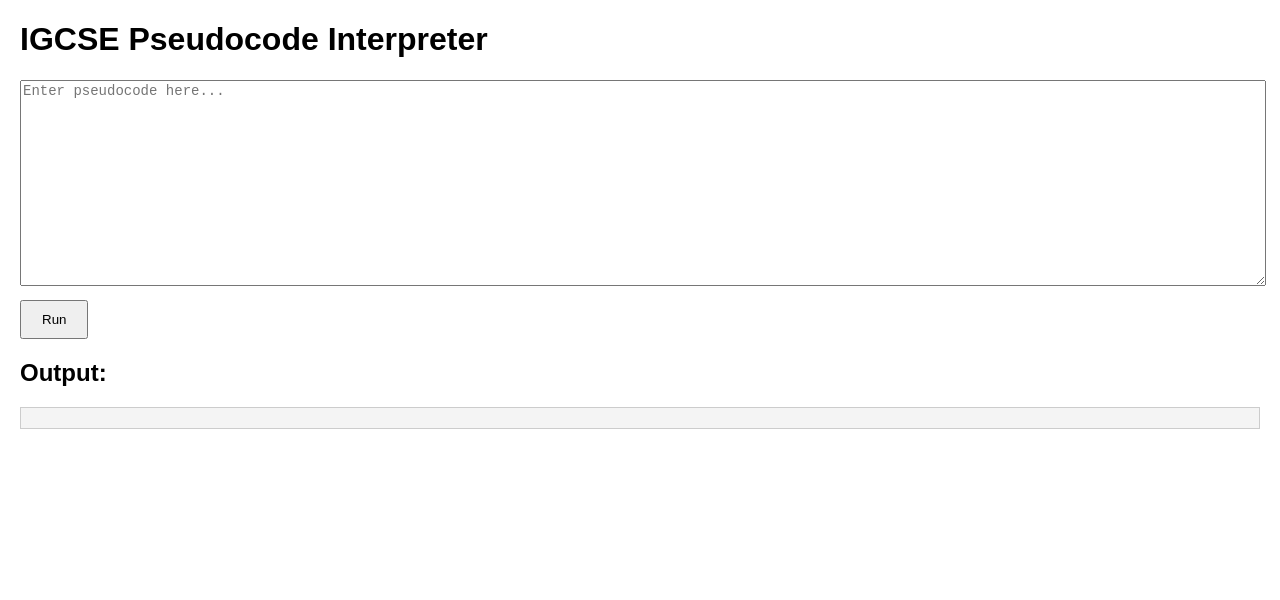
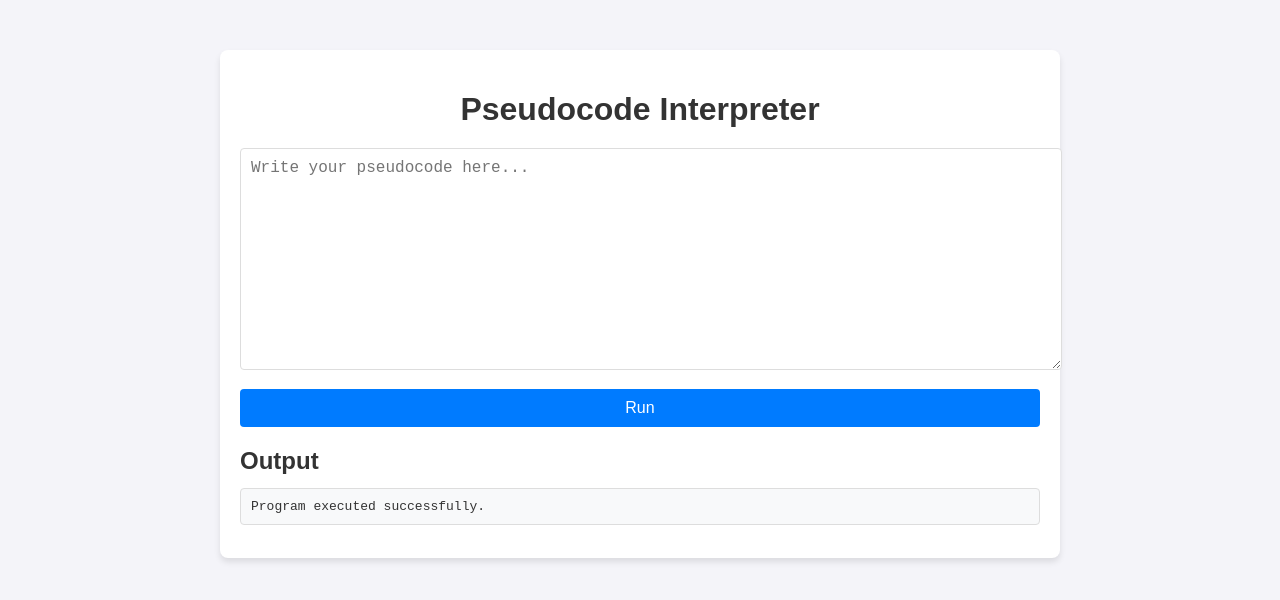
Before and after one commit to hjw1112/IGCSE-pseudocode-compiler, a plain HTML site: page index.html in a window 1280 px wide. Both pictures are taken after a click on the button "Run". Drawn offline with Linux system fonts and the light colour scheme.

Commit message:
updated html and added more functions

```diff
--- a/index.html
+++ b/index.html
@@ -1,17 +1,21 @@
 <!DOCTYPE html>
 <html lang="en">
 <head>
-  <meta charset="UTF-8">
-  <meta name="viewport" content="width=device-width, initial-scale=1.0">
-  <title>IGCSE Pseudocode Interpreter</title>
-  <link rel="stylesheet" href="styles.css">
+    <meta charset="UTF-8">
+    <meta name="viewport" content="width=device-width, initial-scale=1.0">
+    <title>Pseudocode Interpreter</title>
+    <link rel="stylesheet" href="styles.css">
 </head>
 <body>
-  <h1>IGCSE Pseudocode Interpreter</h1>
-  <textarea id="code" placeholder="Enter pseudocode here..."></textarea>
-  <button onclick="runCode()">Run</button>
-  <h2>Output:</h2>
-  <pre id="output"></pre>
-  <script src="interpreter.js"></script>
+    <div class="container">
+        <h1>Pseudocode Interpreter</h1>
+        <textarea id="codeInput" placeholder="Write your pseudocode here..."></textarea>
+        <button id="runButton">Run</button>
+        <div class="output-container">
+            <h2>Output</h2>
+            <pre id="output"></pre>
+        </div>
+    </div>
+    <script src="interpreter.js"></script>
 </body>
 </html>
--- a/interpreter.js
+++ b/interpreter.js
@@ -1,43 +1,144 @@
-function runCode() {
-    const code = document.getElementById("code").value;
-    const output = document.getElementById("output");
+document.getElementById("runButton").addEventListener("click", () => {
+  const codeInput = document.getElementById("codeInput").value;
+  const outputElement = document.getElementById("output");
 
-    try {
-      const result = interpretPseudocode(code);
-      output.textContent = result;
-    } catch (error) {
-      output.textContent = `Error: ${error.message}`;
-    }
+  try {
+      const result = interpretPseudocode(codeInput);
+      outputElement.textContent = result;
+  } catch (error) {
+      outputElement.textContent = `Error: ${error.message}`;
+  }
+});
+
+function interpretPseudocode(code) {
+  const lines = code.split("\n").map(line => line.trim());
+  let variables = {};
+  let procedures = {};
+  let functions = {};
+  let output = "";
+
+  function parseExpression(expression, localScope = {}) {
+      const scope = { ...variables, ...localScope };
+
+      // Check for string literals and replace them
+      if (expression.startsWith('"') && expression.endsWith('"')) {
+          return expression.slice(1, -1); // Return string without quotes
+      }
+
+      // Replace variable names with their values
+      const substituted = expression.replace(/[a-zA-Z_]\w*/g, match => {
+          if (scope[match] !== undefined) {
+              return scope[match];
+          }
+          throw new Error(`Unknown variable: ${match}`);
+      });
+
+      try {
+          return eval(substituted); // Evaluate the expression after substitution
+      } catch {
+          throw new Error(`Invalid expression: ${expression}`);
+      }
   }
 
-  function interpretPseudocode(code) {
-    const lines = code.split("\n").map(line => line.trim());
-    const variables = {};
+  let currentProcedure = null;
+  let currentFunction = null;
+  let functionOrProcedureBody = [];
+  let functionParams = [];
+  let procedureParams = [];
 
-    let result = "";
-    lines.forEach(line => {
-      if (line.startsWith("DECLARE")) {
-        const [_, varName] = line.match(/DECLARE (\w+)/);
-        variables[varName] = null;
-      } else if (line.includes("←")) {
-        const [varName, value] = line.split("←").map(s => s.trim());
-        variables[varName] = evalExpression(value, variables);
-      } else if (line.startsWith("OUTPUT")) {
-        const [_, value] = line.match(/OUTPUT (.+)/);
-        result += evalExpression(value, variables) + "\n";
-      }
-    });
+  function executeProcedure(name, args) {
+      const procedure = procedures[name];
+      if (!procedure) throw new Error(`Unknown procedure: ${name}`);
+      const localScope = {};
+      procedure.params.forEach((param, index) => {
+          localScope[param] = parseExpression(args[index]);
+      });
 
-    return result.trim();
+      procedure.body.forEach(line => interpretLine(line, localScope));
   }
 
-  function evalExpression(expr, variables) {
-    const keys = Object.keys(variables);
-    const values = Object.values(variables);
+  function executeFunction(name, args) {
+      const func = functions[name];
+      if (!func) throw new Error(`Unknown function: ${name}`);
+      const localScope = {};
+      func.params.forEach((param, index) => {
+          localScope[param] = parseExpression(args[index]);
+      });
 
-    try {
-      return new Function(...keys, `return ${expr};`)(...values);
-    } catch {
-      throw new Error(`Invalid expression: ${expr}`);
-    }
+      for (let line of func.body) {
+          if (line.startsWith("RETURN ")) {
+              return parseExpression(line.replace("RETURN ", "").trim(), localScope);
+          } else {
+              interpretLine(line, localScope);
+          }
+      }
+
+      throw new Error(`No RETURN statement in function ${name}`);
   }
+
+  function interpretLine(line, localScope = {}) {
+      if (currentProcedure || currentFunction) {
+          if (line === "ENDPROCEDURE") {
+              procedures[currentProcedure] = {
+                  params: procedureParams.slice(),
+                  body: functionOrProcedureBody.slice(),
+              };
+              currentProcedure = null;
+              functionOrProcedureBody = [];
+              procedureParams = [];
+              return;
+          } else if (line === "ENDFUNCTION") {
+              functions[currentFunction] = {
+                  params: functionParams.slice(),
+                  body: functionOrProcedureBody.slice(),
+              };
+              currentFunction = null;
+              functionOrProcedureBody = [];
+              functionParams = [];
+              return;
+          }
+
+          functionOrProcedureBody.push(line);
+          return;
+      }
+
+      if (line.startsWith("DECLARE ")) {
+          const variable = line.replace("DECLARE ", "").trim();
+          variables[variable] = null;
+      } else if (line.includes(" ← ") || line.includes(" = ")) {
+          const [variable, expression] = line
+              .split(/ ← | = /)
+              .map(part => part.trim());
+          variables[variable] = parseExpression(expression, localScope);
+      } else if (line.startsWith("OUTPUT ")) {
+          const value = parseExpression(line.replace("OUTPUT ", "").trim(), localScope);
+          output += value + "\n";
+      } else if (line.startsWith("PROCEDURE ")) {
+          const parts = line.replace("PROCEDURE ", "").split("(");
+          currentProcedure = parts[0].trim();
+          procedureParams = parts[1].replace(")", "").split(",").map(param => param.trim());
+      } else if (line.startsWith("FUNCTION ")) {
+          const parts = line.replace("FUNCTION ", "").split("(");
+          currentFunction = parts[0].trim();
+          functionParams = parts[1].replace(")", "").split(",").map(param => param.trim());
+      } else if (line.startsWith("CALL ")) {
+          const callDetails = line.replace("CALL ", "").trim();
+          const [name, argsRaw] = callDetails.split("(");
+          const args = argsRaw.replace(")", "").split(",").map(arg => arg.trim());
+          executeProcedure(name.trim(), args);
+      } else if (line.includes("(") && line.includes(")")) {
+          const [name, argsRaw] = line.split("(");
+          const args = argsRaw.replace(")", "").split(",").map(arg => arg.trim());
+          return executeFunction(name.trim(), args);
+      } else if (line === "" || line === "ENDPROCEDURE" || line === "ENDFUNCTION") {
+          // Skip empty lines or end markers handled earlier
+      } else {
+          throw new Error(`Unknown command: ${line}`);
+      }
+  }
+
+  for (let line of lines) {
+      interpretLine(line);
+  }
+  return output.trim() || "Program executed successfully.";
+}
--- a/styles.css
+++ b/styles.css
@@ -1,4 +1,65 @@
-body { font-family: Arial, sans-serif; margin: 20px; }
-    textarea { width: 100%; height: 200px; font-family: Courier New; font-size: 14px; }
-    button { padding: 10px 20px; margin-top: 10px; }
-    pre { background: #f4f4f4; padding: 10px; border: 1px solid #ccc; }
+body {
+    font-family: Arial, sans-serif;
+    margin: 0;
+    padding: 0;
+    background-color: #f4f4f9;
+    color: #333;
+}
+
+.container {
+    max-width: 800px;
+    margin: 50px auto;
+    padding: 20px;
+    background: #fff;
+    box-shadow: 0 4px 6px rgba(0, 0, 0, 0.1);
+    border-radius: 8px;
+}
+
+h1 {
+    text-align: center;
+    margin-bottom: 20px;
+}
+
+textarea {
+    width: 100%;
+    height: 200px;
+    padding: 10px;
+    font-size: 16px;
+    border: 1px solid #ddd;
+    border-radius: 4px;
+    margin-bottom: 15px;
+    resize: vertical;
+}
+
+button {
+    display: block;
+    width: 100%;
+    padding: 10px 15px;
+    font-size: 16px;
+    color: #fff;
+    background-color: #007bff;
+    border: none;
+    border-radius: 4px;
+    cursor: pointer;
+}
+
+button:hover {
+    background-color: #0056b3;
+}
+
+.output-container {
+    margin-top: 20px;
+}
+
+h2 {
+    margin-bottom: 10px;
+}
+
+pre {
+    background: #f8f9fa;
+    padding: 10px;
+    border: 1px solid #ddd;
+    border-radius: 4px;
+    overflow-x: auto;
+    white-space: pre-wrap;
+}
```
